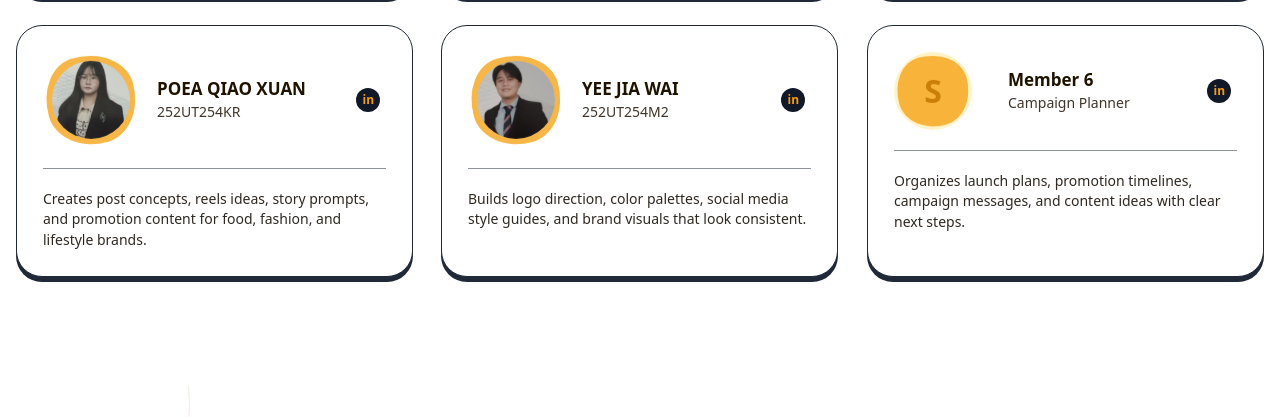
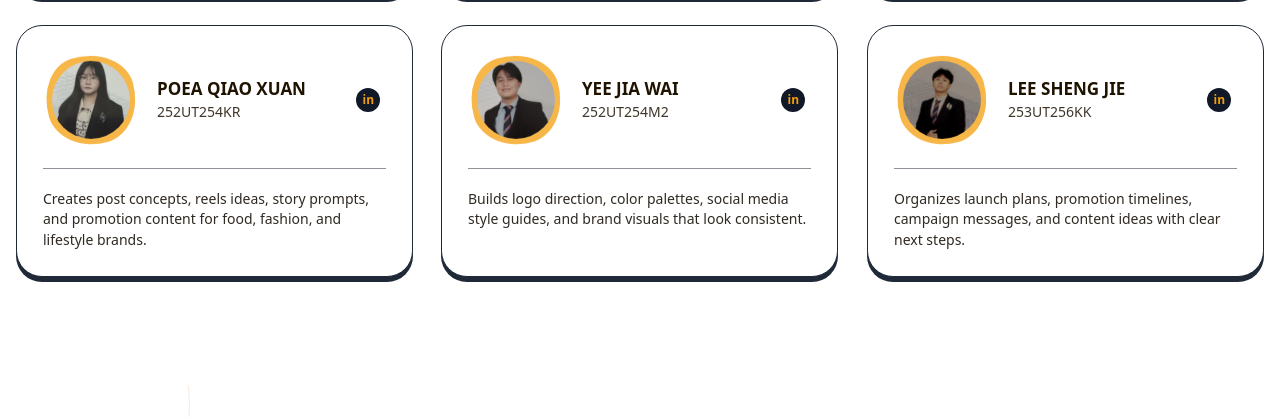
Before and after one commit to joesernsua/HypeHive_Solutions, a website: page HypeHive Solutions/public/assets/index.html in a window 1280 px wide. Shown: the part 4779-5196 px from the top of the page. Drawn offline with nearby package versions, Linux system fonts and the light colour scheme; files that its build step writes are made by us from their sources; files whose address does not match are found by name.

Commit message:
Add Lee Sheng Jie to team

```diff
--- a/HypeHive Solutions/public/assets/index.html
+++ b/HypeHive Solutions/public/assets/index.html
@@ -500,12 +500,14 @@
 
             <article class="team-card">
                <div class="team-card-top">
-                  <div class="team-avatar team-avatar-initial">S</div>
+                  <div class="team-avatar">
+                     <img src="./assets/images/leeshengjie.jpg" alt="LEE SHENG JIE">
+                  </div>
                   <div>
-                     <h3>Member 6</h3>
-                     <p>Campaign Planner</p>
+                     <h3>LEE SHENG JIE</h3>
+                     <p>253UT256KK</p>
                   </div>
-                  <a href="https://www.linkedin.com/" target="_blank" rel="noopener noreferrer" aria-label="Member 6 LinkedIn" class="linkedin-dot">in</a>
+                  <a href="https://www.linkedin.com/" target="_blank" rel="noopener noreferrer" aria-label="LEE SHENG JIE LinkedIn" class="linkedin-dot">in</a>
                </div>
                <p class="team-bio">Organizes launch plans, promotion timelines, campaign messages, and content ideas with clear next steps.</p>
             </article>
```
Also changed, not shown: HypeHive Solutions/public/index.html (+6 -4 lines), HypeHive Solutions/public/assets/images/leeshengjie.jpg (added).
